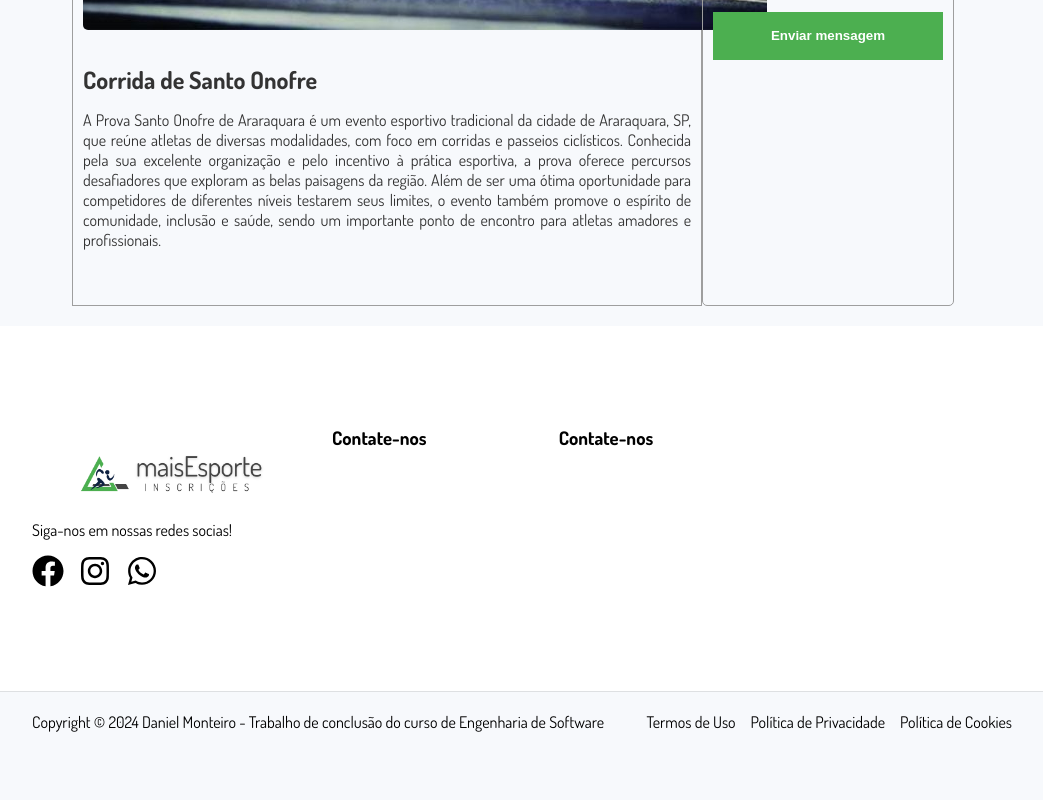
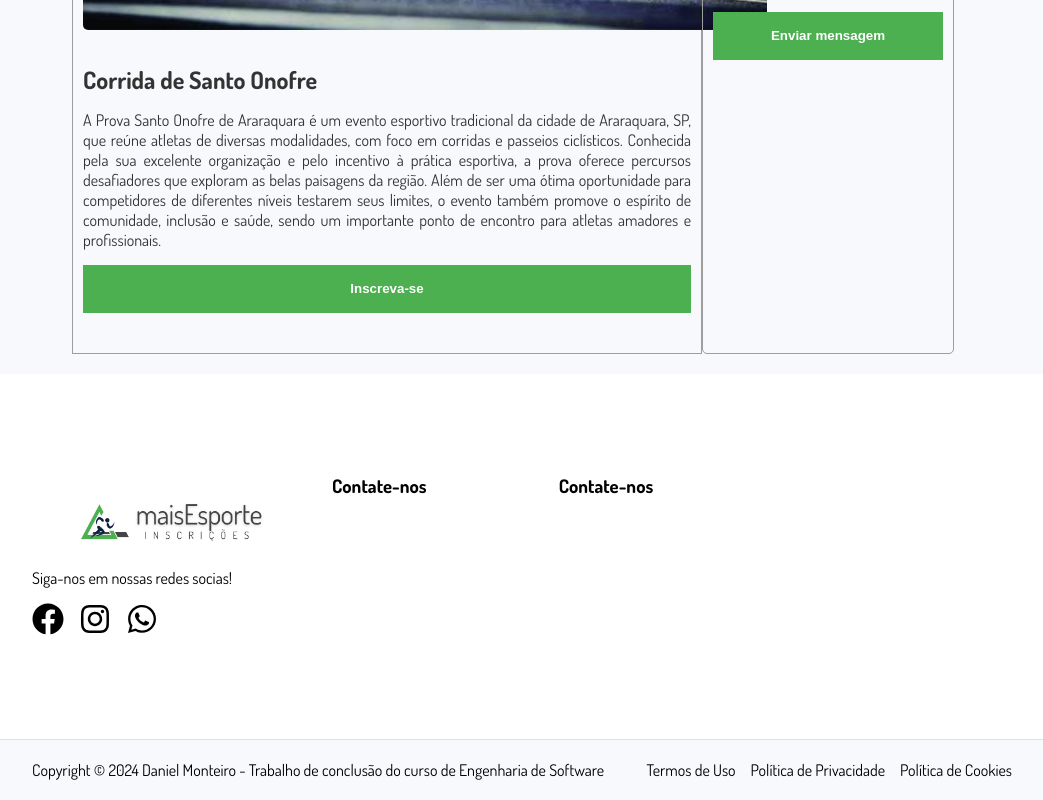
Before and after one commit to danielMonteiro84/maisesporte, a React (Create React App) app in the folder maisesporte/: page /evento in a window 1280 px wide. Shown: the part 802-1602 px from the top of the page, without its empty margins (118-1161 px from the left). Before the commit the page ends 1554 px from the top, so only its background shows below. Built offline with nearby package versions, Linux system fonts and the light colour scheme.

Commit message:
botão de inscrição

```diff
--- a/maisesporte/src/pages/Evento/index.jsx
+++ b/maisesporte/src/pages/Evento/index.jsx
@@ -39,6 +39,7 @@ const Evento = () => {
               inclusão e saúde, sendo um importante ponto de encontro para
               atletas amadores e profissionais.
             </p>
+            <Button>Inscreva-se</Button>
           </Description>
         </Left>
         <Right>
```
